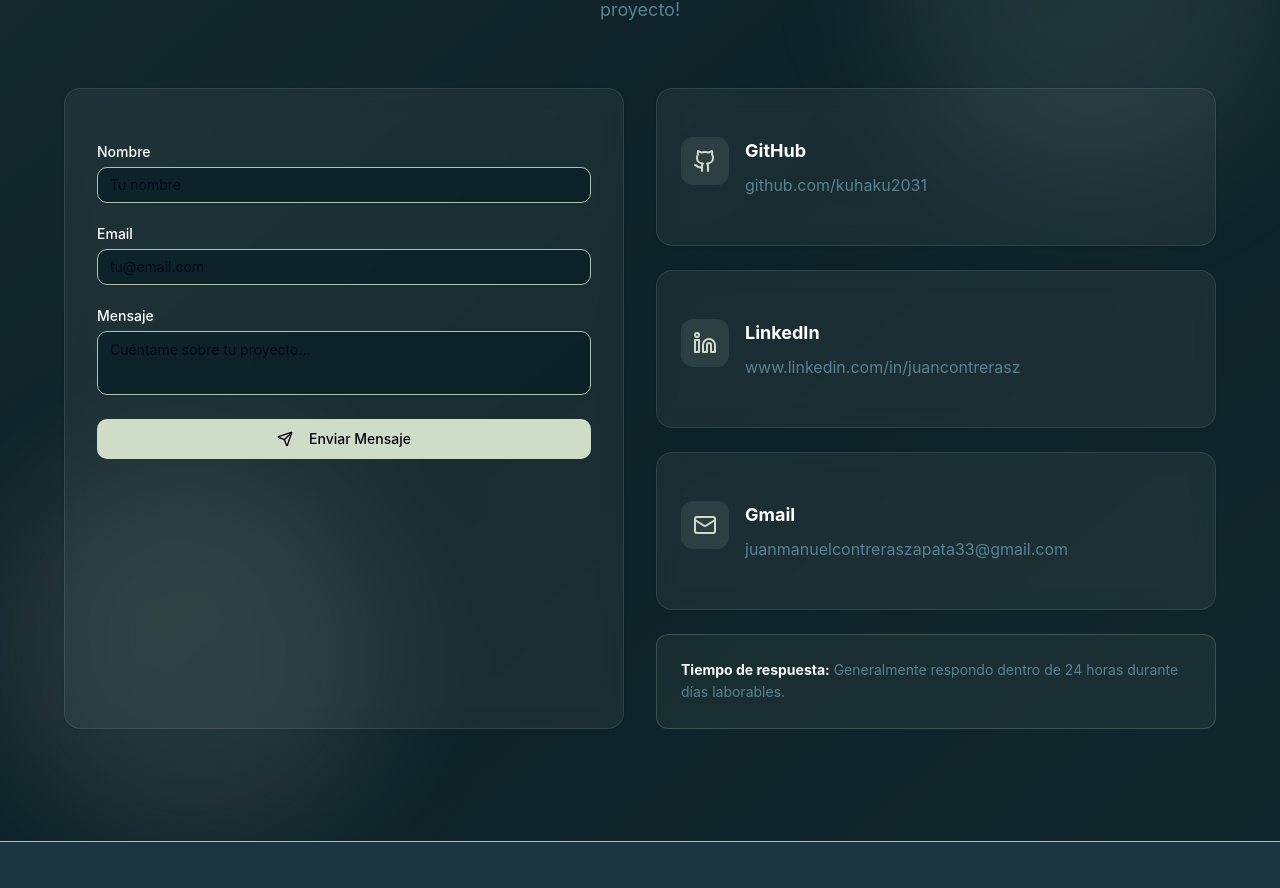
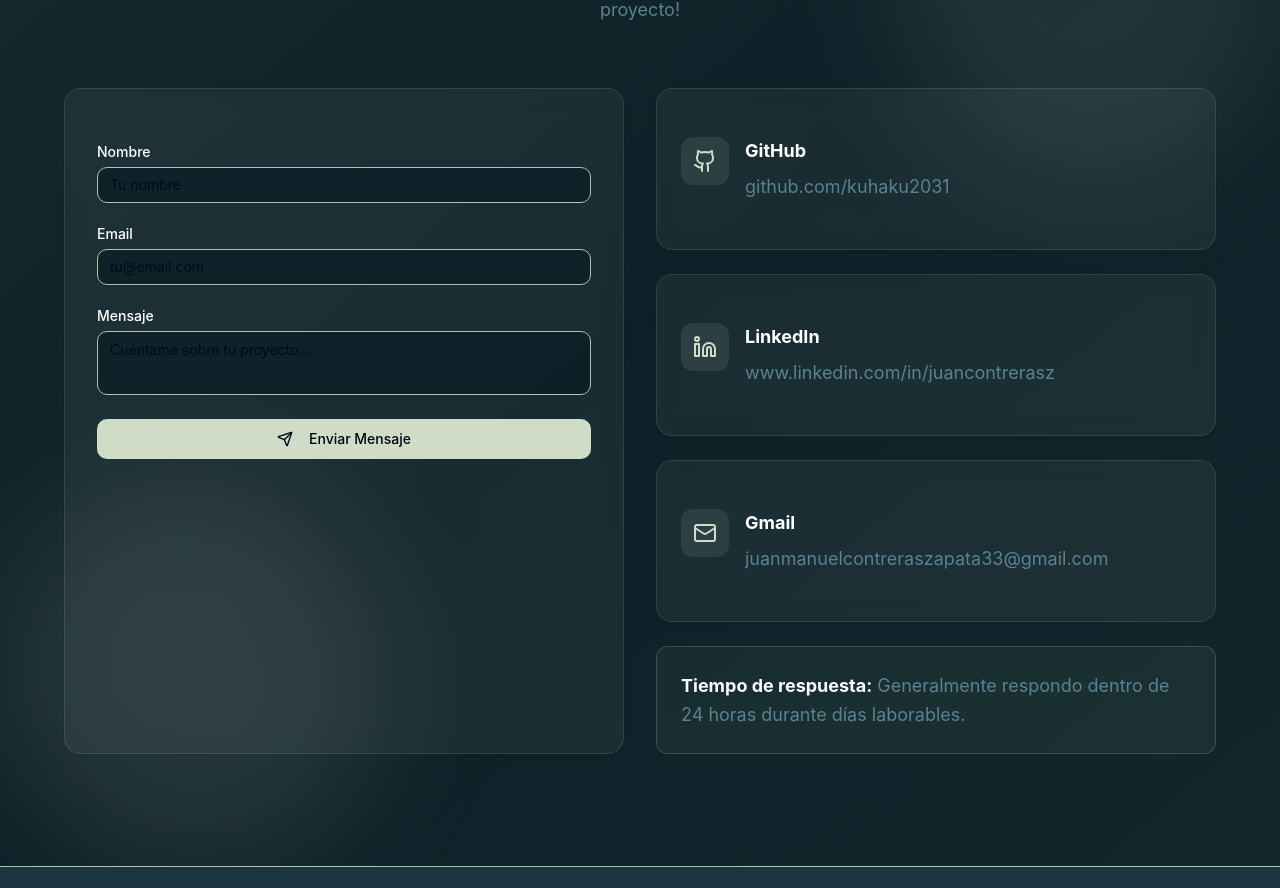
Before and after one commit to kuhaku2031/Portafolio, a React app: page / in a window 1280 px wide. Shown: the part 6009-6897 px from the top of the page. Built offline with nearby package versions, Linux system fonts and the light colour scheme; the HTML template or start-up script is replaced by a standard one.

Commit message:
fix(landing): fix contact component

```diff
--- a/src/features/landing/components/Contact.tsx
+++ b/src/features/landing/components/Contact.tsx
@@ -43,20 +43,20 @@
             </p>
           </div>
 
-          <div className="grid md:grid-cols-2 gap-8 max-w-6xl mx-auto">
+          <div className="grid grid-cols-1 md:grid-cols-2 gap-8 max-w-6xl mx-auto">
             {/* Contact Form */}
             <Card className="glass border-2">
               <CardContent className="p-8">
                 <form onSubmit={handleSubmit} className="space-y-6">
-                  <div className="space-y-2">
+                  <div className="md:space-y-2">
                     <Label htmlFor="name" className="text-white">Nombre</Label>
                     <Input id="name" placeholder="Tu nombre" required className="bg-background/50 text-white"/>
                   </div>
-                  <div className="space-y-2">
+                  <div className="md:space-y-2">
                     <Label htmlFor="email" className="text-white">Email</Label>
                     <Input id="email" type="email" placeholder="tu@email.com" required className="bg-background/50 text-white" />
                   </div>
-                  <div className="space-y-2">
+                  <div className="md:space-y-2">
                     <Label htmlFor="message" className="text-white">Mensaje</Label>
                     <Textarea
                       id="message"
@@ -87,22 +87,23 @@
             <div className="space-y-6">
 
               {socialLinks.map((social) => (
-                 <Card key={social.name} className="glass border-2 hover:border-primary/50 transition-colors">
-                <CardContent className="p-6">
+              <Card key={social.name} className="glass border-2 hover:border-primary/50 transition-colors">
+                <CardContent className="p-6 ">
                   <div className="flex items-start gap-4">
                     <div className="p-3 rounded-lg bg-primary/10 text-primary">
                       <social.icon className="h-6 w-6" />
                     </div>
-                    <div>
-                      <h3 className="font-bold text-lg mb-2 text-white">{social.name}</h3>
+                    <div className="flex flex-wrap flex-col">
+                      <h3 className="font-bold text-sm md:text-lg mb-2 text-white">{social.name}</h3>
+                      <div className="flex flex-wrap gap-2 items-center wrap-break-word break-all truncate max-w-full">
                       <a
                         href={social.url}
                         target="_blank"
                         rel="noopener noreferrer"
-                        className="text-muted hover:text-primary transition-colors"
-                      >
+                        className="text-muted text-xs md:text-lg hover:text-primary transition-colors">
                           {social.name === "Gmail" ? social.url.replace("mailto:", "") : social.url.replace("https://", "")}
                       </a>
+                      </div>
                     </div>
                   </div>
                 </CardContent>
@@ -110,7 +111,7 @@
               ))}
 
               <div className="p-6 rounded-lg bg-primary/5 border border-primary/20">
-                <p className="text-sm text-muted leading-relaxed">
+                <p className="text-muted leading-relaxed text-xs md:text-lg">
                   <strong className="text-foreground">Tiempo de respuesta:</strong> Generalmente respondo dentro de 24
                   horas durante días laborables.
                 </p>
```
